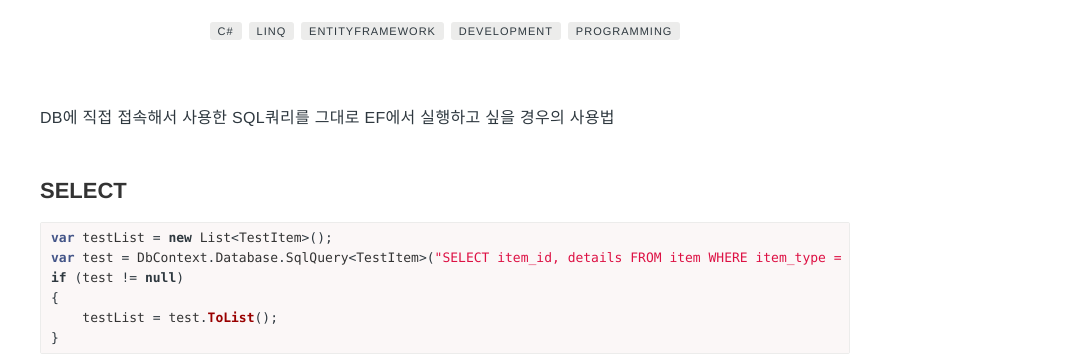
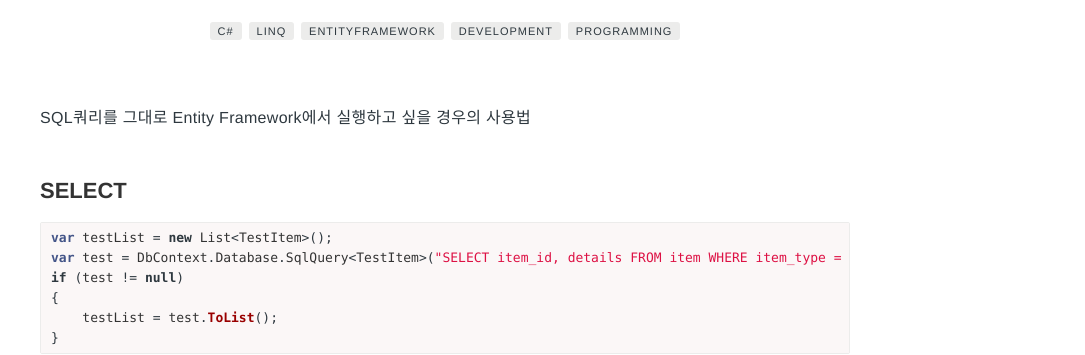
Before and after one commit to Pie001/pie001.github.io, a Jekyll site: the page built from _posts/2017-04-07-0023.md, in a window 1280 px wide. Shown: the part 331-686 px from the top of the page, without its empty margins (195-1280 px from the left). Built offline with Jekyll 4.4.1, drawn with Linux system fonts in a browser that asks for light colours; comment, search, counter and statistics services are not loaded.

Commit message:
Update 2017-04-07-0023.md

````diff
--- a/_posts/2017-04-07-0023.md
+++ b/_posts/2017-04-07-0023.md
@@ -18,7 +18,7 @@ author: pie
 description: Entity Framework：SQL문을 직접 실행
 ---
 
-DB에 직접 접속해서 사용한 SQL쿼리를 그대로 EF에서 실행하고 싶을 경우의 사용법
+SQL쿼리를 그대로 Entity Framework에서 실행하고 싶을 경우의 사용법
 
 ## SELECT
 ```cs
````
